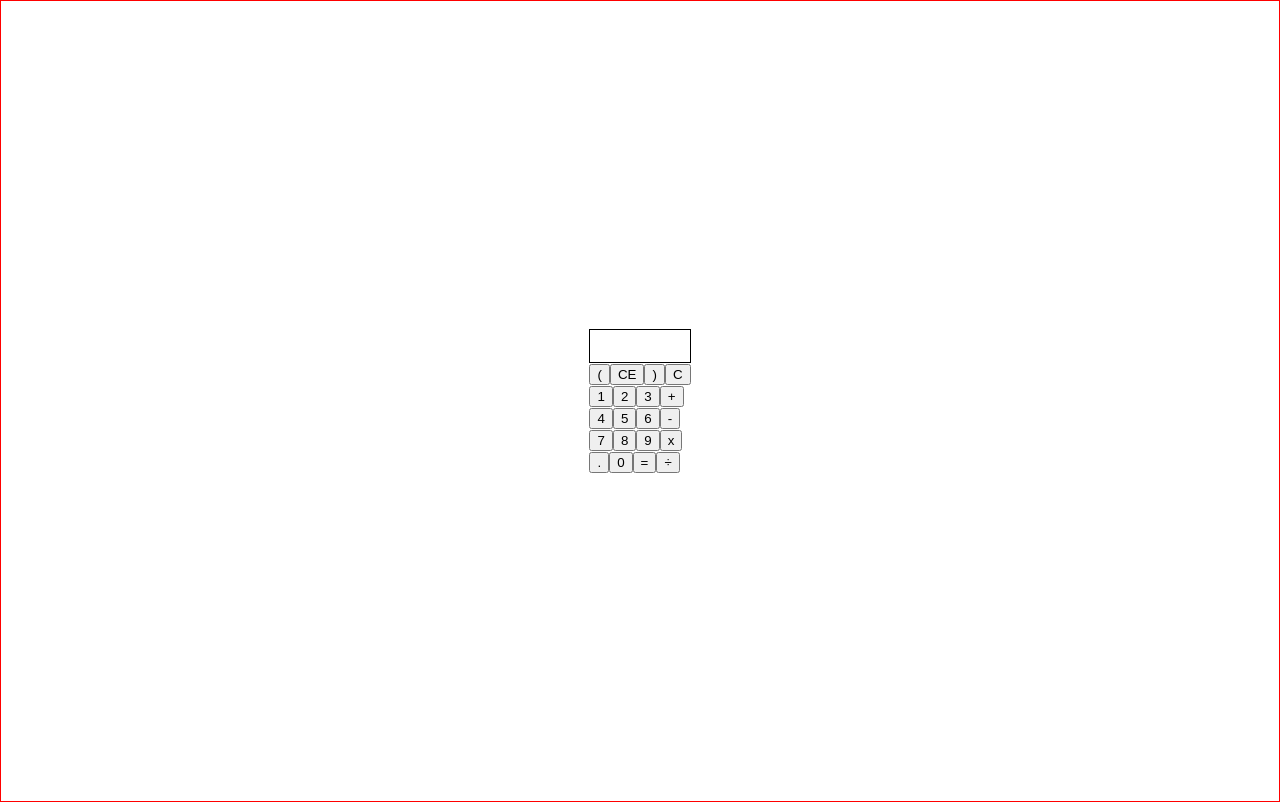
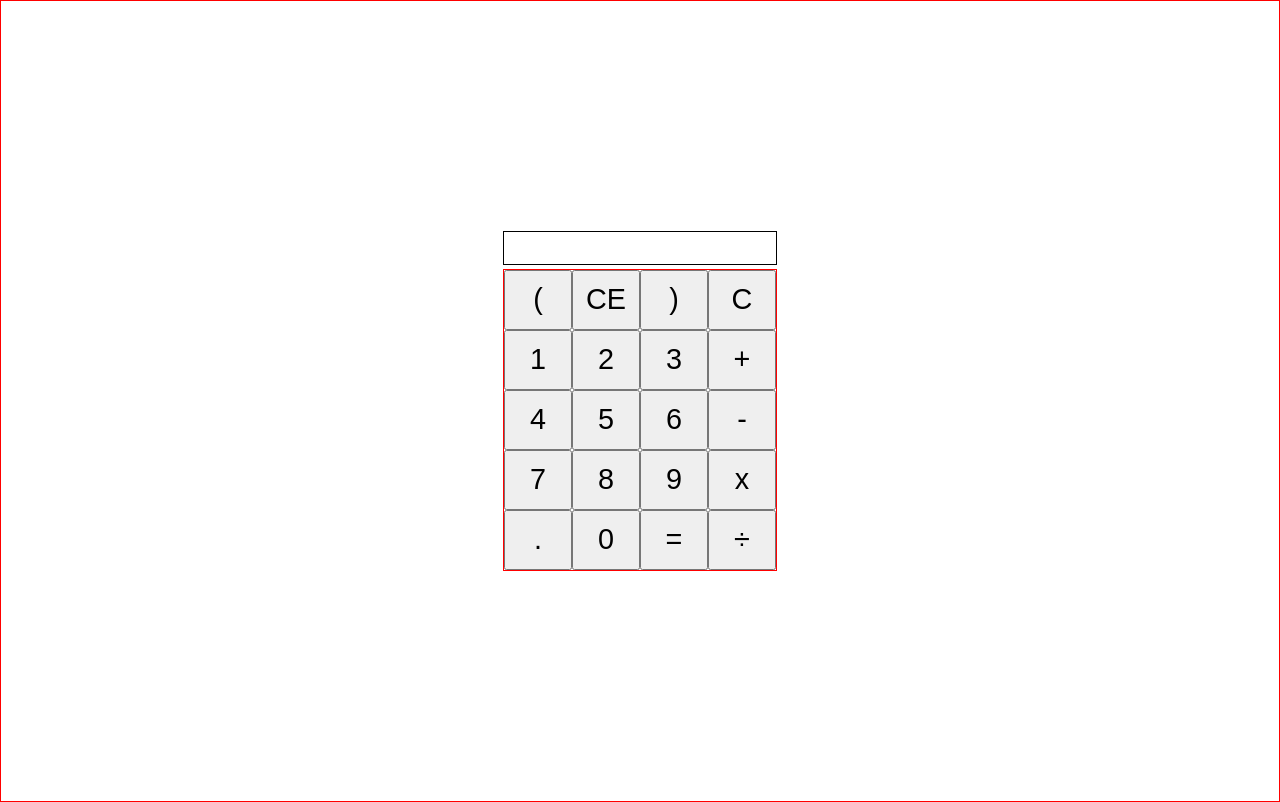
Before and after one commit to tundeiness/Chat-Calculator, a React (Create React App) app: page / in a window 1280 px wide. Built offline with nearby package versions, Linux system fonts and the light colour scheme.

Commit message:
complete prelim styling

```diff
--- a/src/App.css
+++ b/src/App.css
@@ -11,11 +11,26 @@
 .result {
     border: 1px solid black;
     max-height: 2rem;
-
+    width: 17rem;
 }
 
 .inner-result {
     display: flex;
     justify-content: flex-end;
+    padding-right: .5rem;
 
 }
+
+.button {
+    display: flex;
+    flex-wrap: wrap;
+    border: 1px solid red;
+    margin-top: .2rem;
+    max-width: 17rem;
+}
+
+button {
+    width: 25%;
+    height: 3.75rem;
+    font-size: 1.8rem;
+}
--- a/src/components/Calculate.js
+++ b/src/components/Calculate.js
@@ -1,5 +1,5 @@
+/* eslint-disable no-eval */
 /* eslint-disable react/no-access-state-in-setstate */
-/* eslint-disable react/destructuring-assignment */
 /* eslint-disable react/no-unused-state */
 import * as React from 'react';
 import Display from './Display';
@@ -15,6 +15,7 @@ class Calculate extends React.Component {
   }
 
     onClick = button => {
+      const { result } = this.state;
       if (button === '=') {
         this.calculate();
       } else if (button === 'C') {
@@ -23,23 +24,23 @@ class Calculate extends React.Component {
         this.backspace();
       } else {
         this.setState({
-          result: this.state.result + button,
+          result: result + button,
         });
       }
     };
 
     calculate = () => {
+      const { result } = this.state;
       let checkResult = '';
-      if (this.state.result.includes('--')) {
-        checkResult = this.state.result.replace('--', '+');
+      if (result.includes('--')) {
+        checkResult = result.replace('--', '+');
       } else {
-        checkResult = this.state.result;
+        checkResult = result;
       }
 
       try {
         this.setState({
-          // eslint-disable-next-line
-                result: (eval(checkResult) || "" ) + ""
+          result: `${eval(checkResult) || ''}`,
         });
       } catch (e) {
         this.setState({
@@ -55,16 +56,18 @@ class Calculate extends React.Component {
     };
 
     backspace = () => {
+      const { result } = this.state;
       this.setState({
-        result: this.state.result.slice(0, -1),
+        result: result.slice(0, -1),
       });
     };
 
     render() {
+      const { result } = this.state;
       return (
         <div>
           <div className="calculator-body">
-            <Display result={this.state.result} />
+            <Display result={result} />
             <Keypad onClick={this.onClick} />
           </div>
         </div>
--- a/src/components/Keypad.js
+++ b/src/components/Keypad.js
@@ -1,38 +1,40 @@
 /* eslint-disable react/prop-types */
 import * as React from 'react';
 
-const Keypad = props => (
+const Keypad = props => {
+  const { onClick } = props;
+  return (
     <div className="button">
-    <button type="button" name="(" onClick={e => props.onClick(e.target.name)}>(</button>
-    <button type="button" name="CE" onClick={e => props.onClick(e.target.name)}>CE</button>
-    <button type="button" name=")" onClick={e => props.onClick(e.target.name)}>)</button>
-    <button type="button" name="C" onClick={e => props.onClick(e.target.name)}>C</button>
+      <button type="button" name="(" onClick={e => onClick(e.target.name)}>(</button>
+      <button type="button" name="CE" onClick={e => onClick(e.target.name)}>CE</button>
+      <button type="button" name=")" onClick={e => onClick(e.target.name)}>)</button>
+      <button type="button" name="C" onClick={e => onClick(e.target.name)}>C</button>
+
+      <button type="button" name="1" onClick={e => onClick(e.target.name)}>1</button>
+      <button type="button" name="2" onClick={e => onClick(e.target.name)}>2</button>
+      <button type="button" name="3" onClick={e => onClick(e.target.name)}>3</button>
+      <button type="button" name="+" onClick={e => onClick(e.target.name)}>+</button>
       <br />
 
-    <button type="button" name="1" onClick={e => props.onClick(e.target.name)}>1</button>
-    <button type="button" name="2" onClick={e => props.onClick(e.target.name)}>2</button>
-    <button type="button" name="3" onClick={e => props.onClick(e.target.name)}>3</button>
-    <button type="button" name="+" onClick={e => props.onClick(e.target.name)}>+</button>
+      <button type="button" name="4" onClick={e => onClick(e.target.name)}>4</button>
+      <button type="button" name="5" onClick={e => onClick(e.target.name)}>5</button>
+      <button type="button" name="6" onClick={e => onClick(e.target.name)}>6</button>
+      <button type="button" name="-" onClick={e => onClick(e.target.name)}>-</button>
       <br />
 
-    <button type="button" name="4" onClick={e => props.onClick(e.target.name)}>4</button>
-    <button type="button" name="5" onClick={e => props.onClick(e.target.name)}>5</button>
-    <button type="button" name="6" onClick={e => props.onClick(e.target.name)}>6</button>
-    <button type="button" name="-" onClick={e => props.onClick(e.target.name)}>-</button>
+      <button type="button" name="7" onClick={e => onClick(e.target.name)}>7</button>
+      <button type="button" name="8" onClick={e => onClick(e.target.name)}>8</button>
+      <button type="button" name="9" onClick={e => onClick(e.target.name)}>9</button>
+      <button type="button" name="*" onClick={e => onClick(e.target.name)}>x</button>
       <br />
 
-    <button type="button" name="7" onClick={e => props.onClick(e.target.name)}>7</button>
-    <button type="button" name="8" onClick={e => props.onClick(e.target.name)}>8</button>
-    <button type="button" name="9" onClick={e => props.onClick(e.target.name)}>9</button>
-    <button type="button" name="*" onClick={e => props.onClick(e.target.name)}>x</button>
-    <br />
-
-    <button type="button" name="." onClick={e => props.onClick(e.target.name)}>.</button>
-    <button type="button" name="0" onClick={e => props.onClick(e.target.name)}>0</button>
-    <button type="button" name="=" onClick={e => props.onClick(e.target.name)}>=</button>
-    <button type="button" name="/" onClick={e => props.onClick(e.target.name)}>÷</button>
+      <button type="button" name="." onClick={e => onClick(e.target.name)}>.</button>
+      <button type="button" name="0" onClick={e => onClick(e.target.name)}>0</button>
+      <button type="button" name="=" onClick={e => onClick(e.target.name)}>=</button>
+      <button type="button" name="/" onClick={e => onClick(e.target.name)}>÷</button>
       <br />
     </div>
   );
+};
 
 export default Keypad;
```
Lines whose indentation alone changed are shown as unchanged.
